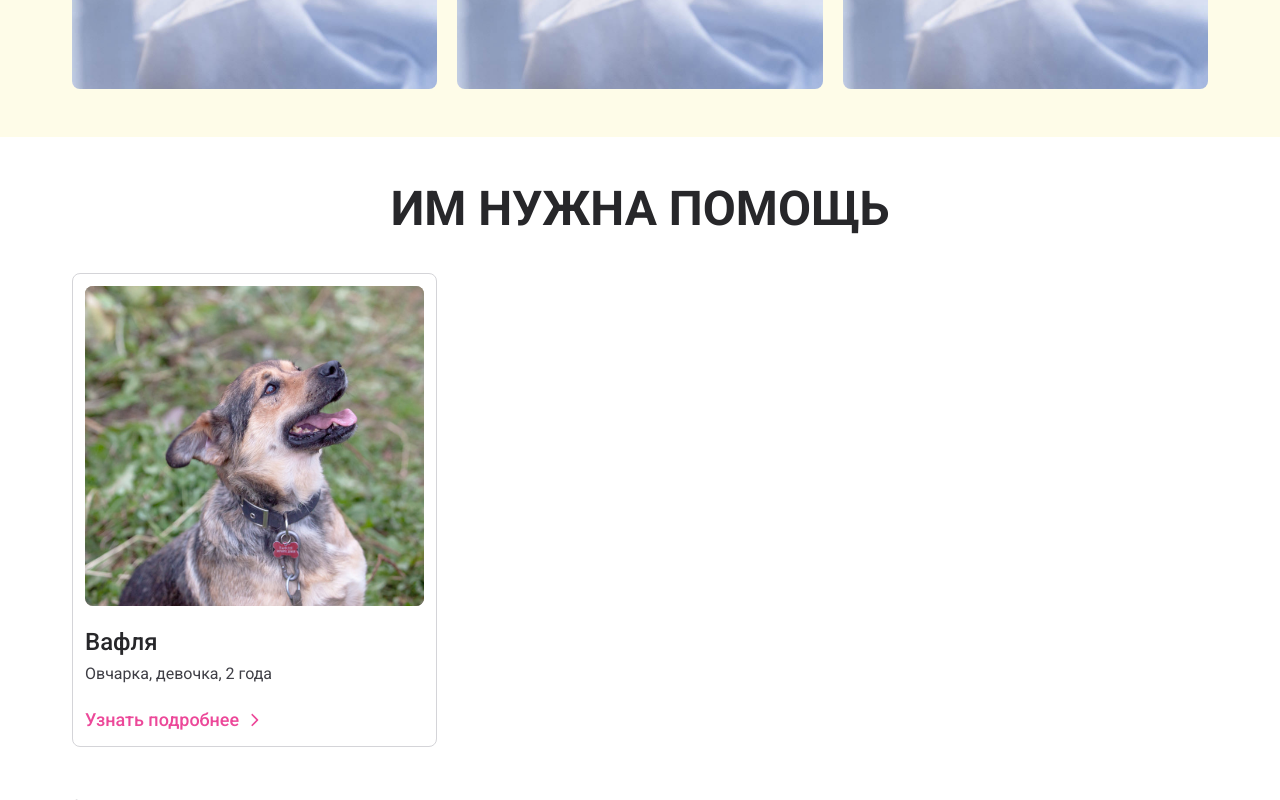
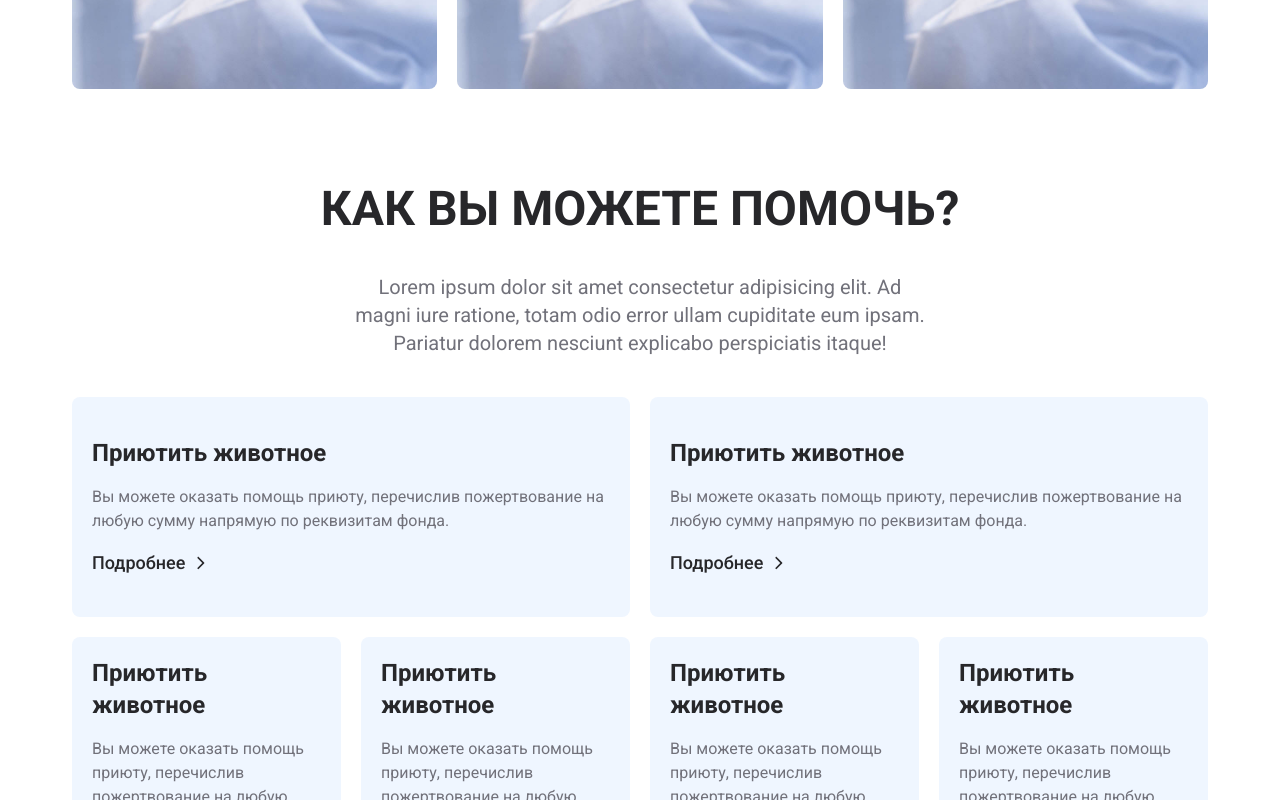
Before and after one commit to webNekit/animals-website-next.js, a Next.js app: page / in a window 1280 px wide. Shown: the part 1220-2020 px from the top of the page. Built offline with nearby package versions, Linux system fonts and the light colour scheme.

Commit message:
Начал делать раздел "как нам помочь"

```diff
--- a/src/app/globals.css
+++ b/src/app/globals.css
@@ -76,4 +76,8 @@
   .section-title {
     @apply uppercase text-4xl sm:text-5xl text-center text-zinc-800 font-bold
   }
+  .help-card:nth-child(1),
+  .help-card:nth-child(2) {
+    @apply  md:col-span-2 md:py-10;
+  }
 }
--- a/src/app/layout.jsx
+++ b/src/app/layout.jsx
@@ -10,14 +10,14 @@ const roboto = Roboto({
 });
 
 export const metadata = {
-  title: "Сайт животных",
+  title: "Дай лапу!",
   description: "Generated by create next app",
 };
 
 export default function RootLayout({ children }) {
   return (
     <html lang="ru">
-      <body className={`${roboto.className} w-full bg-white text-zinc-700`}>
+      <body className={`${roboto.className} w-full bg-white text-zinc-500`}>
         <div className="__next">
           <Header />
           <main className="w-full" id="main">
--- a/src/app/page.jsx
+++ b/src/app/page.jsx
@@ -1,5 +1,6 @@
 import About from "@/components/About/About";
 import Banner from "@/components/Banner/Banner";
+import Help from "@/components/Help/Help";
 import Pets from "@/components/Pets/Pets";
 import react from "react";
 
@@ -8,6 +9,7 @@ export default function Home() {
     <>
       <Banner />
       <About />
+      <Help />
       <Pets />
     </>
   );
--- a/src/components/About/About.jsx
+++ b/src/components/About/About.jsx
@@ -3,7 +3,7 @@ import React from 'react'
 
 const About = () => {
   return (
-    <section className='w-full py-12 bg-yellow-50'>
+    <section className='w-full py-12'>
       <div className="container mx-auto">
         <div className="w-full flex flex-col gap-10">
             <h2 className='section-title'>О нас</h2>
--- /dev/null
+++ b/src/components/Help/Help.jsx
@@ -0,0 +1,31 @@
+import Link from 'next/link';
+import React from 'react';
+import { FaChevronRight } from "react-icons/fa6";
+
+const Help = () => {
+  return (
+    <section className='w-full py-12'>
+      <div className="container mx-auto">
+        <div className="w-full flex flex-col gap-10">
+          <h2 className="section-title">Как вы можете помочь?</h2>
+          <p className="text-center text-xl max-w-xl mx-auto">
+            Lorem ipsum dolor sit amet consectetur adipisicing elit. Ad magni iure ratione, totam odio error ullam cupiditate eum ipsam. Pariatur dolorem nesciunt explicabo perspiciatis itaque!
+          </p>
+          <div className="grid grid-cols-1 md:grid-cols-4 gap-5">
+            {[1, 2, 3, 4, 5, 6].map((item) => {
+              return (
+                <div className="w-full rounded-lg bg-blue-50 p-5 flex flex-col gap-4 help-card">
+                  <h3 className="text-2xl font-semibold text-zinc-800">Приютить животное</h3>
+                  <p>Вы можете оказать помощь приюту, перечислив пожертвование на любую сумму напрямую по реквизитам фонда.</p>
+                  <Link href={'/'} className='flex items-center gap-2 text-lg text-zinc-800 font-medium hover:text-zinc-600 transition-colors'>Подробнее <FaChevronRight className='text-sm' /></Link>
+                </div>
+              )
+            })}
+          </div>
+        </div>
+      </div>
+    </section>
+  )
+}
+
+export default Help
--- a/src/components/Pets/Pets.jsx
+++ b/src/components/Pets/Pets.jsx
@@ -12,7 +12,7 @@ const Pets = () => {
             <div className="w-full grid grid-cols-1 sm:grid-cols-2 md:grid-cols-3 gap-5">
                 <div className="w-full border border-zinc-300 p-3 rounded-lg">
                     <div className="w-full h-[320px] overflow-hidden rounded-lg group relative">
-                        <Image src={'/assets/img/pets/img-1.jpg'} className='group-hover:opacity-0 absolute z-20 top-0 right-0 bottom-0 left-0 w-full h-full object-cover transition-all' alt='Изображение собаки' width={130} height={240} />
+                        <Image src={'/assets/img/pets/img-1.jpg'} className='group-hover:opacity-0 absolute z-20 top-0 right-0 bottom-0 left-0 w-full h-full object-cover transition-all duration-500' alt='Изображение собаки' width={130} height={240} />
                         <Image src={'/assets/img/pets/img-2.jpg'} className='absolute z-10 top-0 right-0 bottom-0 left-0 w-full h-full object-cover' alt='Изображение собаки' width={130} height={240} />
                     </div>
                     <h3 className="text-left text-zinc-800 text-2xl font-medium mt-5">Вафля</h3>
```
